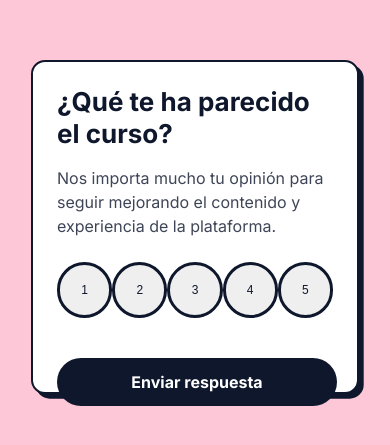
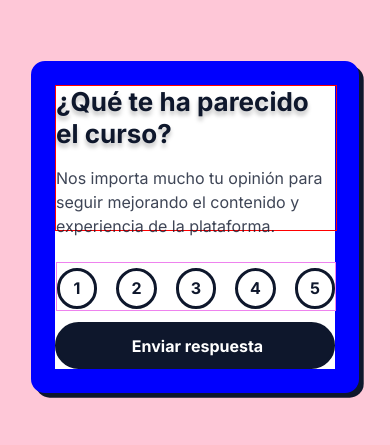
Before and after one commit to cristianfrancodev/feedback-component, a plain HTML site: page index.html in a window 390 px wide. Shown: the part 195-640 px from the top of the page. Drawn offline with Linux system fonts and the light colour scheme; a web font is replaced by a local one.

Commit message:
actualizacion

```diff
--- a/css/index.css
+++ b/css/index.css
@@ -21,16 +21,20 @@ body {
 h1{
   font: var(--h1);
   color: var(--purple);
-
 }
 
 h2{
   font: var(--h1);
+  size: 26px;
+  line-height: 32px;
   color: var(--blue-dark);
-  margin: 0;
+  margin: 0%;
+  text-shadow: 0px 4px 4px rgba(0, 0, 0, 0.25);
 }
 
+
 p{
+  display: flex;
   color: var(--blue-dark);
   font: var(--body1-regular);
   opacity: 0.8;
@@ -49,22 +53,38 @@ p{
 
 .respuesta{
   display: none;
+  box-sizing: border-box;
+  width: 426px;
+  height: 421.78px;
+  margin: 0 auto;
+  padding: 40px;
+  border: 2.35px solid var(--blue-dark);
+  box-shadow: 4.71px 4.71px 0px var(--blue-dark);
+  border-radius: 14.12px;
+  background-color: var(--white);
 }
 
 .survey-component{
+  /*display: none;*/
   box-sizing: border-box;
-  width: 328px;
-  height: 334px;
+  width: 426px;
+  height: max-content;
   margin: 0 auto;
-  padding: 24px;
-  border: 2.35334px solid var(--blue-dark);
-  box-shadow: 4.70669px 4.70669px 0px var(--blue-dark);
-  border-radius: 14px;
-  background-color: var(--white);*/
+  padding: 40px;
+  border: 2.35px solid var(--blue-dark);
+  box-shadow: 4.71px 4.71px 0px var(--blue-dark);
+  border-radius: 14.12px;
+  background-color: var(--white);
+}
+
+.grupo-1{
+  width: 346px;
+  height: 230px;
+
 
 }
 
-.survey-component form .elements{
+.elements{
 
   display: flex;
   justify-content:space-between;
@@ -77,16 +97,20 @@ p{
 
 
 .option{
-  display: inline-block;
+  display: flex;
+  flex-direction: row;
+  align-items: center;
+  padding: 16px;
+  justify-content: center;
   width: 56px;
   height: 56px;
   border: 3px solid var(--blue-dark);
   border-radius: 58.83px;
   text-align: center;
-  text-decoration: none;
-  font-size: 12px;
+  background: #FFFFFF;
   color: var(--blue-dark);
-}
+  font: var(--body1-bold);
+  }
 
 .option:hover{
   background-color: var(--purple);
@@ -103,23 +127,23 @@ p{
   color: white;
   font-weight: bold;
   font-size: 15px;
-  border-color: rgb(54, 103, 158) ;
   transition: 0s all;
 }
 
-.survey-component form .send { /* .survey-component form .send {
-  width: 346px;
-  height: 47.53px;
-}*/
-  width: 280px;
-  height: 47.53px;
-  border-radius: 117.667px;
-  color: var(--white);
+.send{
+  display: flex;
+  align-items: center;
   background-color: var(--blue-dark);
   font: var(--body1-bold);
-  border: none;
-  text-align: center;
-}
+  color: #ffffff;
+  width: 346px;
+  justify-content: center;
+  height: 47.533447265625px;
+  margin: 0;
+  border-radius: 117.667px;
+  margin: 40px auto;
+  padding: 12px 14px 12px 19px;
+  }
 
 
 .survey-component form .send:hover {
@@ -127,24 +151,65 @@ p{
   cursor: pointer;
 }
 
-.debugin{
+/*.debugin{
+
+}*/
+
+
+@media (max-width:750px) {
+  .survey-component {
+    display: flex;
+    flex-direction: column;
+    justify-content: space-between;
+    align-content: center;
+    width: 328px;
+    height: 332.76px;
+    padding:0px;
+    border-radius: 14px;
+    border: 24px solid blue;
+  }
+.send{
+
+  border: 3px solid var(--blue-dark);
+  width: 280px;
+  height: 47.53px;
+  margin: 0 auto;
+}
+.grupo-1 {
+  border: 1.5px solid red;
+  width: 280px;
+  height: 144px;
 
 }
+.elements{
+  position: relative;
+  display: flex;
+  flex-direction: row;
+  justify-content: space-between;
+  align-items: center;
+  padding: 0px;
+  /*width: 280px;*/
+  height: 46.93px;
+  border: 0.2px solid violet;
+  margin: 24px auto ;
 
-@media (min-width:750px) {
-  .survey-component {
-    width: 426px;
-    height: 397px;
-    padding:40px;
-    border-radius: 14px;
-  }
+}
+.option{
+  position: relative;
+  display: flex;
+  align-items: center;
+  width: 40.12px;
+  height: 40.93px;
+  border: 3px solid var(--blue-dark);
+  border-radius: 58.83px;
+  padding: 16px;
+  top: 2.15px;
 
-  .survey-component form .send {
-    width: 346px;
-    height: 47.53px;
-  }*/
-
+}
+}
 
 #gracias{
-  border: 20px;
-}  }
+  display: flex;
+  width: 346px;
+  height: 253.78px;
+}
--- a/index.html
+++ b/index.html
@@ -15,12 +15,12 @@
   <div class="wrapper">
 
   <section class="survey-component">
-    <div >
+    <div class="grupo-1">
+
       <h2>¿Qué te ha parecido el curso?</h2>
       <p>Nos importa mucho tu opinión para seguir mejorando el contenido y experiencia de la plataforma.</p>
-    </div>
-    <form>
-      <div class="elements">
+
+    <form class="elements">
         <button type="button" class="option">1</button>
         <button type="button" class="option">2</button>
         <button type="button" class="option">3</button>
@@ -28,18 +28,21 @@
         <button type="button" class="option">5</button>
       </div>
 
+
       <button type="button" class="send">Enviar respuesta</button>
     </form>
-
 
   </section>
 
   <section class="respuesta">
-    <!--<br>-->
+
     <img src="./images/gracias.PNG" alt="imagen de agradecimiento" id="gracias"  >
-    <h2>Gracias por tu apoyo</h2>
+
+    <h2> Gracias por tu apoyo </h2  >
     <p>Trabajaremos en conjunto para mejorar cada día gracias a tu apoyo.</p>
+
     <script src="/index.js"></script>
+
   </section>
   </div>
 
```
